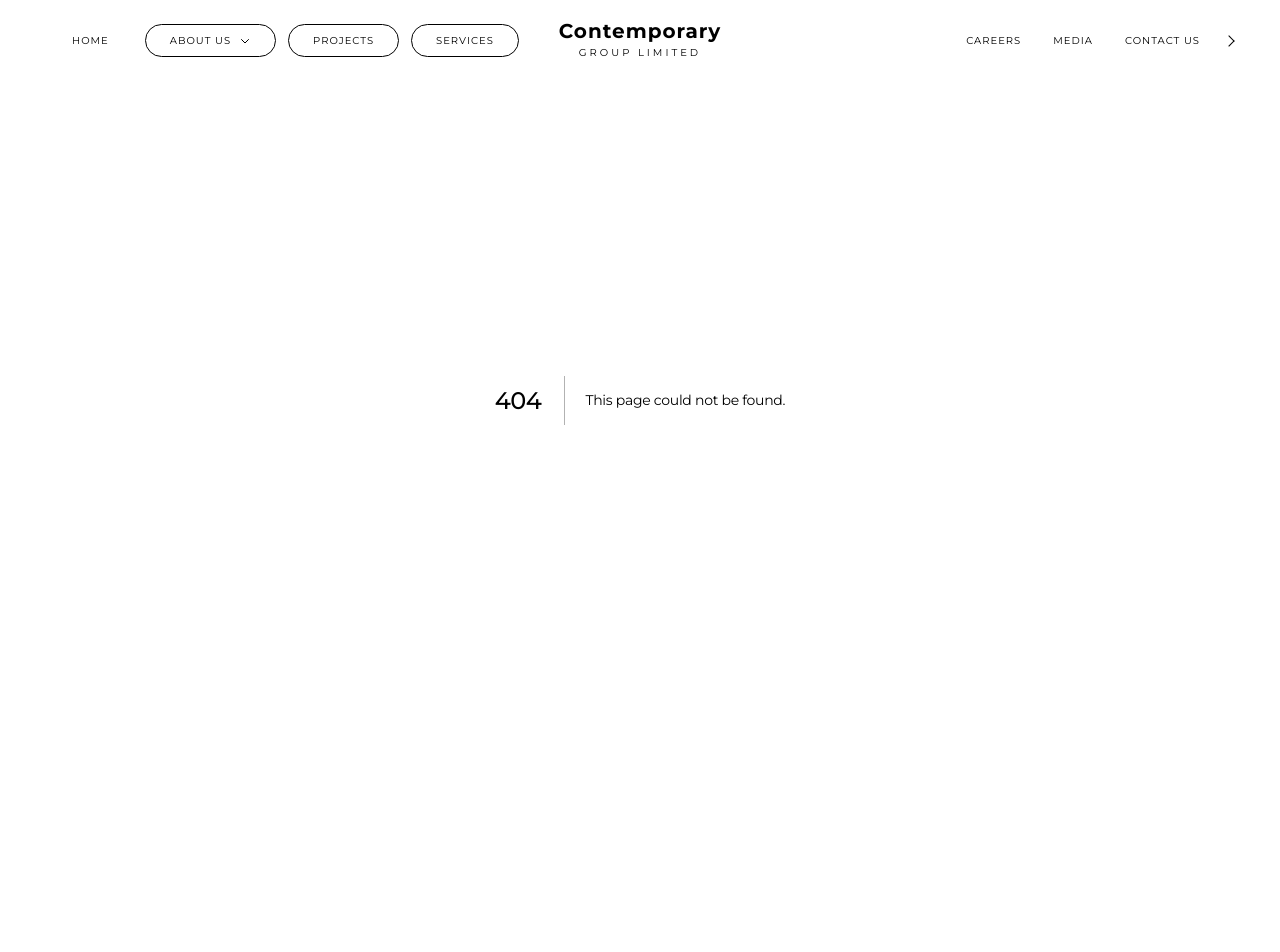
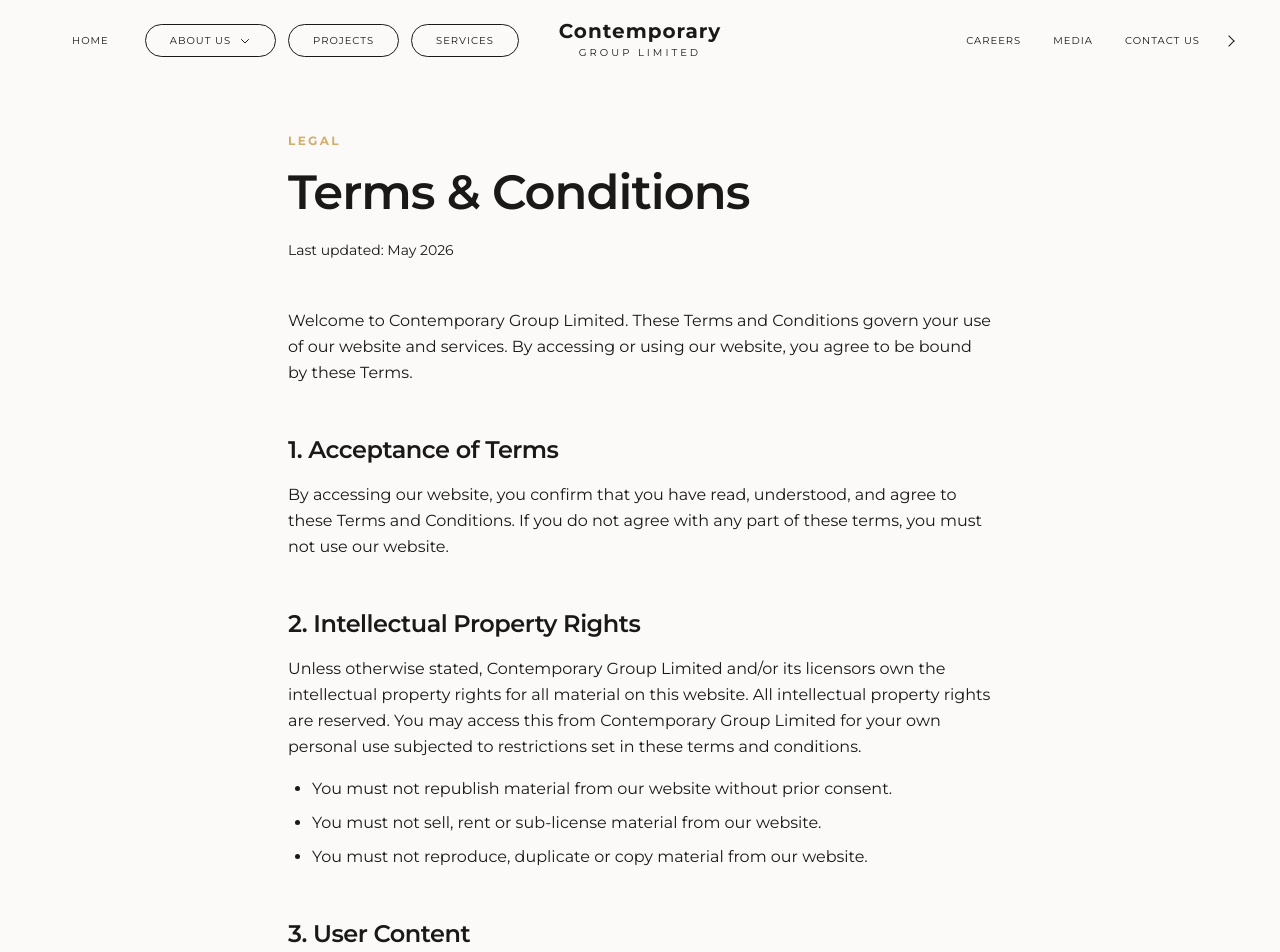
Before and after one commit to cglmedia2022-collab/Contemporary-Group-Limited, a Next.js app: page /terms in a window 1280 px wide. Before the commit this address had no page. Shown: the top 952 px of the page. Before the commit the page ends 800 px from the top, so only its background shows below. Built offline with nearby package versions, Linux system fonts and the light colour scheme.

Commit message:
feat: implement members showcase component and add project discovery pages and media assets

```diff
--- /dev/null
+++ b/app/terms/page.tsx
@@ -0,0 +1,88 @@
+import React from "react";
+import Footer from "@/components/Footer";
+
+export const metadata = {
+  title: "Terms & Conditions | Contemporary Group Limited",
+  description: "Terms & Conditions of Contemporary Group Limited.",
+};
+
+export default function TermsAndConditionsPage() {
+  return (
+    <div className="flex flex-col min-h-screen bg-background text-foreground">
+      <main className="flex-1 pt-32 pb-24">
+        <div className="container mx-auto px-6 md:px-12 lg:px-24 max-w-4xl">
+          <div className="mb-12">
+            <span className="font-gotham text-xs uppercase tracking-[0.2em] text-brand-primary font-bold">
+              LEGAL
+            </span>
+            <h1 className="font-gotham text-4xl md:text-5xl font-extrabold tracking-tight mt-4 mb-6">
+              Terms & Conditions
+            </h1>
+            <p className="font-sans text-sm text-foreground/60">
+              Last updated: {new Date().toLocaleDateString('en-US', { month: 'long', year: 'numeric' })}
+            </p>
+          </div>
+
+          <div className="prose prose-neutral max-w-none font-sans text-foreground/80 leading-relaxed">
+            <p>
+              Welcome to Contemporary Group Limited. These Terms and Conditions govern your use of our website and services. By accessing or using our website, you agree to be bound by these Terms.
+            </p>
+
+            <h2 className="font-gotham text-2xl font-bold text-foreground mt-12 mb-4">
+              1. Acceptance of Terms
+            </h2>
+            <p>
+              By accessing our website, you confirm that you have read, understood, and agree to these Terms and Conditions. If you do not agree with any part of these terms, you must not use our website.
+            </p>
+
+            <h2 className="font-gotham text-2xl font-bold text-foreground mt-12 mb-4">
+              2. Intellectual Property Rights
+            </h2>
+            <p>
+              Unless otherwise stated, Contemporary Group Limited and/or its licensors own the intellectual property rights for all material on this website. All intellectual property rights are reserved. You may access this from Contemporary Group Limited for your own personal use subjected to restrictions set in these terms and conditions.
+            </p>
+            <ul className="list-disc pl-6 space-y-2 mt-4">
+              <li>You must not republish material from our website without prior consent.</li>
+              <li>You must not sell, rent or sub-license material from our website.</li>
+              <li>You must not reproduce, duplicate or copy material from our website.</li>
+            </ul>
+
+            <h2 className="font-gotham text-2xl font-bold text-foreground mt-12 mb-4">
+              3. User Content
+            </h2>
+            <p>
+              In these Terms and Conditions, "User Content" shall mean any audio, video text, images or other material you choose to submit to this Website. By displaying Your Content, you grant Contemporary Group Limited a non-exclusive, worldwide irrevocable, sub-licensable license to use, reproduce, adapt, publish, translate and distribute it in any and all media.
+            </p>
+
+            <h2 className="font-gotham text-2xl font-bold text-foreground mt-12 mb-4">
+              4. Limitation of Liability
+            </h2>
+            <p>
+              In no event shall Contemporary Group Limited, nor any of its officers, directors, and employees, be held liable for anything arising out of or in any way connected with your use of this website whether such liability is under contract. Contemporary Group Limited, including its officers, directors, and employees shall not be held liable for any indirect, consequential, or special liability arising out of or in any way related to your use of this website.
+            </p>
+
+            <h2 className="font-gotham text-2xl font-bold text-foreground mt-12 mb-4">
+              5. Governing Law & Jurisdiction
+            </h2>
+            <p>
+              These Terms will be governed by and interpreted in accordance with the laws of the Federal Republic of Nigeria, and you submit to the non-exclusive jurisdiction of the state and federal courts located in Nigeria for the resolution of any disputes.
+            </p>
+
+            <h2 className="font-gotham text-2xl font-bold text-foreground mt-12 mb-4">
+              6. Contact Us
+            </h2>
+            <p>
+              If you have any queries regarding any of our terms, please contact us at:
+            </p>
+            <div className="bg-neutral-100 p-6 rounded-2xl mt-4">
+              <p className="font-bold text-foreground">Contemporary Group Limited</p>
+              <p>Email: <a href="mailto:info@contemporarygroupng.com" className="text-brand-primary hover:underline">info@contemporarygroupng.com</a></p>
+              <p>Phone: +234 802 592 3134</p>
+            </div>
+          </div>
+        </div>
+      </main>
+      <Footer />
+    </div>
+  );
+}
--- a/components/Hero.tsx
+++ b/components/Hero.tsx
@@ -12,17 +12,17 @@ const playfair = Playfair_Display({
 });
 
 const slides = [
+    {
+    id: 1,
+    image: "/HeroCarousel/UGC.webp",
+    heading: "United Nations Global Compact",
+    subtext: "We are committed to aligning strategies and operations with universal principles on human rights, labour, environment and anti-corruption."
+  },
   {
-    id: 1,
+    id: 2,
     image: "/HeroCarousel/asabaAirport.webp",
     heading: "Bespoke Architectural Services.",
     subtext: "Crafting spaces where breathtaking beauty meets practical brilliance."
-  },
-  {
-    id: 2,
-    image: "/HeroCarousel/UGC.webp",
-    heading: "United Nations Global Compact",
-    subtext: "We are committed to aligning strategies and operations with universal principles on human rights, labour, environment and anti-corruption."
   },
   {
     id: 3,
```
